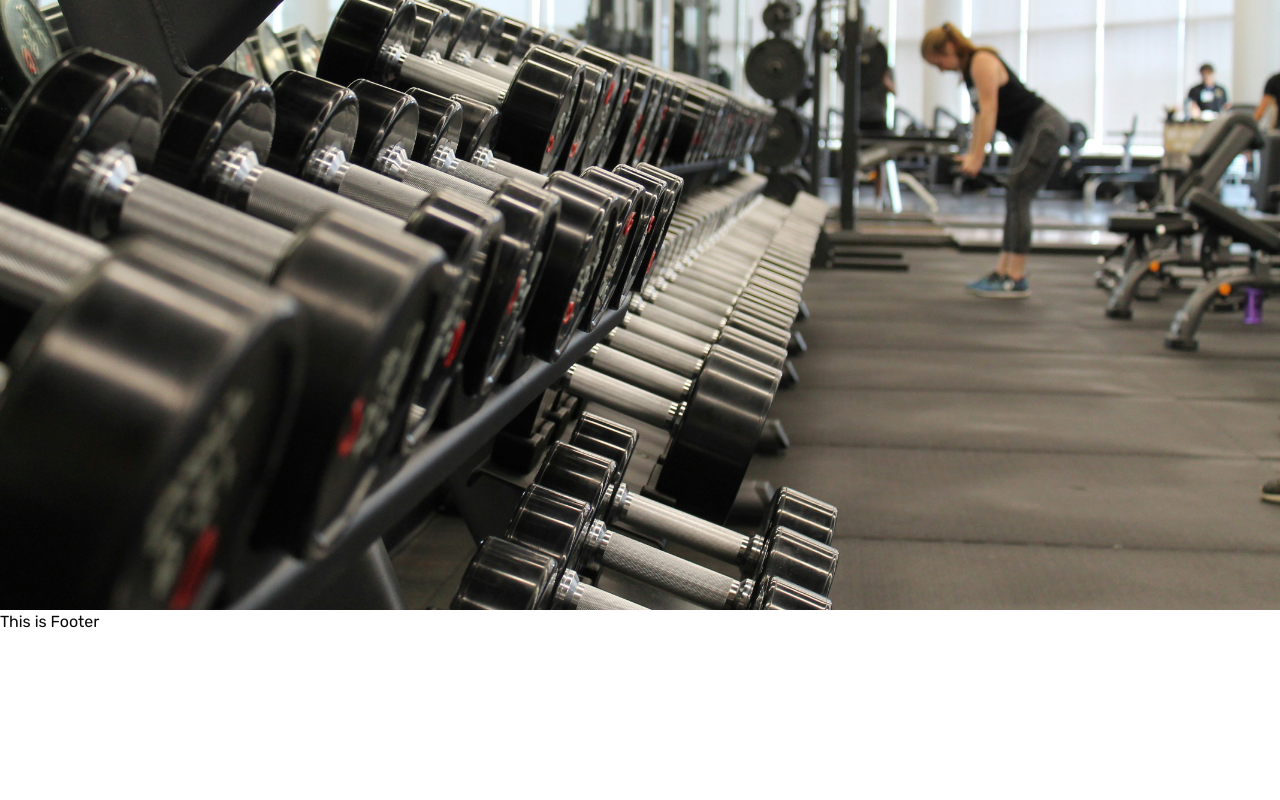
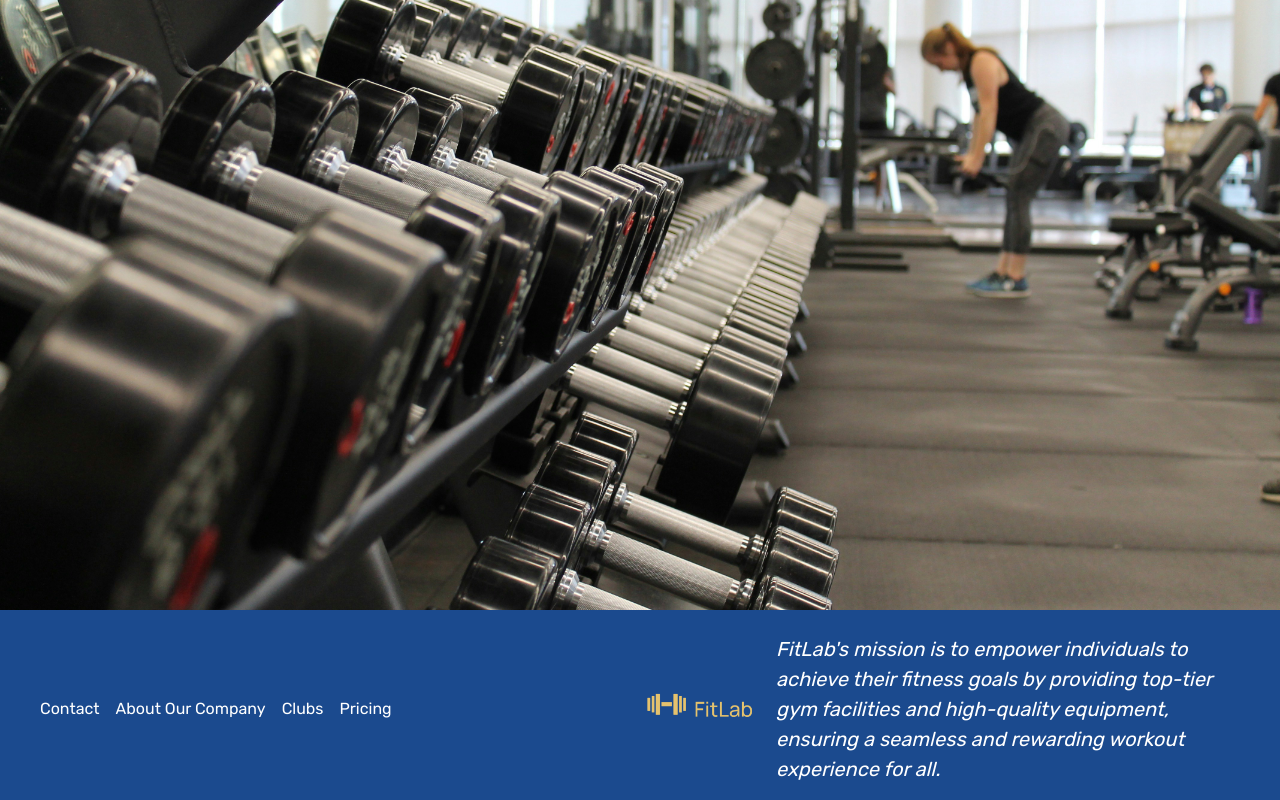
Before and after one commit to sangambash7/fitlab, a Next.js app: page / in a window 1280 px wide. Shown: the part 243-1043 px from the top of the page. Before the commit the page ends 877 px from the top, so only its background shows below. Built offline with nearby package versions, Linux system fonts and the light colour scheme; no server answers.

Commit message:
created footer

```diff
--- a/app/components/footer/Footer.tsx
+++ b/app/components/footer/Footer.tsx
@@ -1,5 +1,34 @@
+import Image from "next/image";
+
 function Footer() {
-  return <footer>This is Footer</footer>;
+  return (
+    <footer className="bg-[#1B4A8E] flex justify-center">
+      <div className="w-[1200px] mx-1 text-white">
+        <div className="grid grid-cols-6 pt-6 pb-4 items-center">
+          <div className="col-span-3">
+            <ul className="flex gap-4">
+              <li>Contact</li>
+              <li>About Our Company</li>
+              <li>Clubs</li>
+              <li>Pricing</li>
+            </ul>
+          </div>
+          <div className="col-span-3">
+            <div className="flex items-center gap-4">
+              <Image src="/logo.png" width={120} height={120} alt="Logo" />
+
+              <div className="italic text-[20px]">
+                FitLab&apos;s mission is to empower individuals to achieve their
+                fitness goals by providing top-tier gym facilities and
+                high-quality equipment, ensuring a seamless and rewarding
+                workout experience for all.
+              </div>
+            </div>
+          </div>
+        </div>
+      </div>
+    </footer>
+  );
 }
 
 export default Footer;
```
